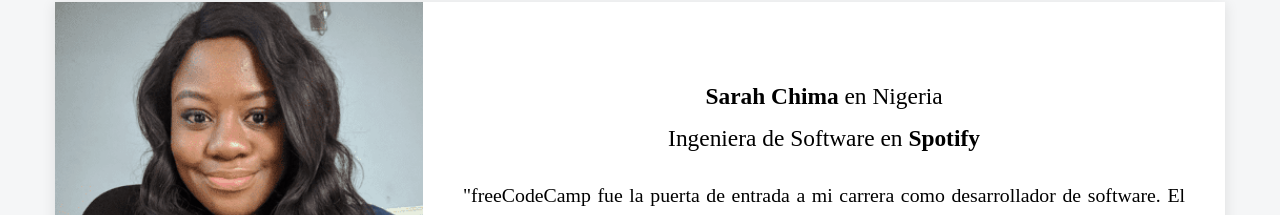
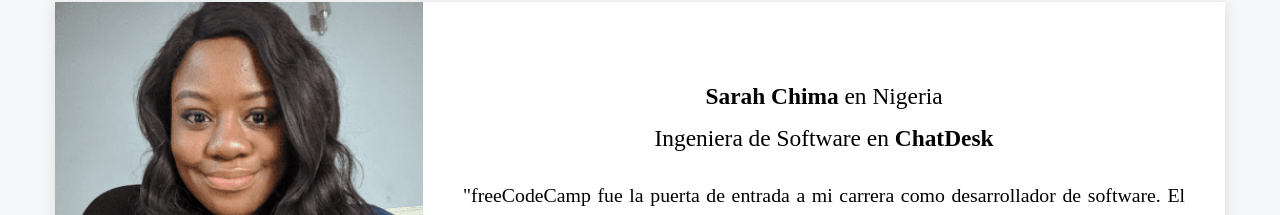
Before and after one commit to Nox1do/testimonios, a React (Create React App) app: page / in a window 1280 px wide. Shown: the part 908-1123 px from the top of the page. Built offline with nearby package versions, Linux system fonts and the light colour scheme.

Commit message:
Update App.js
updating a props value

```diff
--- a/src/App.js
+++ b/src/App.js
@@ -28,7 +28,7 @@ function App() {
      pais='Nigeria'
      imagen='sarah'
      cargo='Ingeniera de Software'
-     empresa='Spotify'
+     empresa='ChatDesk'
      testimonio='freeCodeCamp fue la puerta de entrada a mi carrera como desarrollador de software. El plan de estudios bien estructurado llevó mis conocimientos de programación de un nivel de principiante total a un nivel muy seguro. Era todo lo que necesitaba para conseguir mi primer trabajo de desarrollador en una empresa increíble.' />
 
    </div>
```
